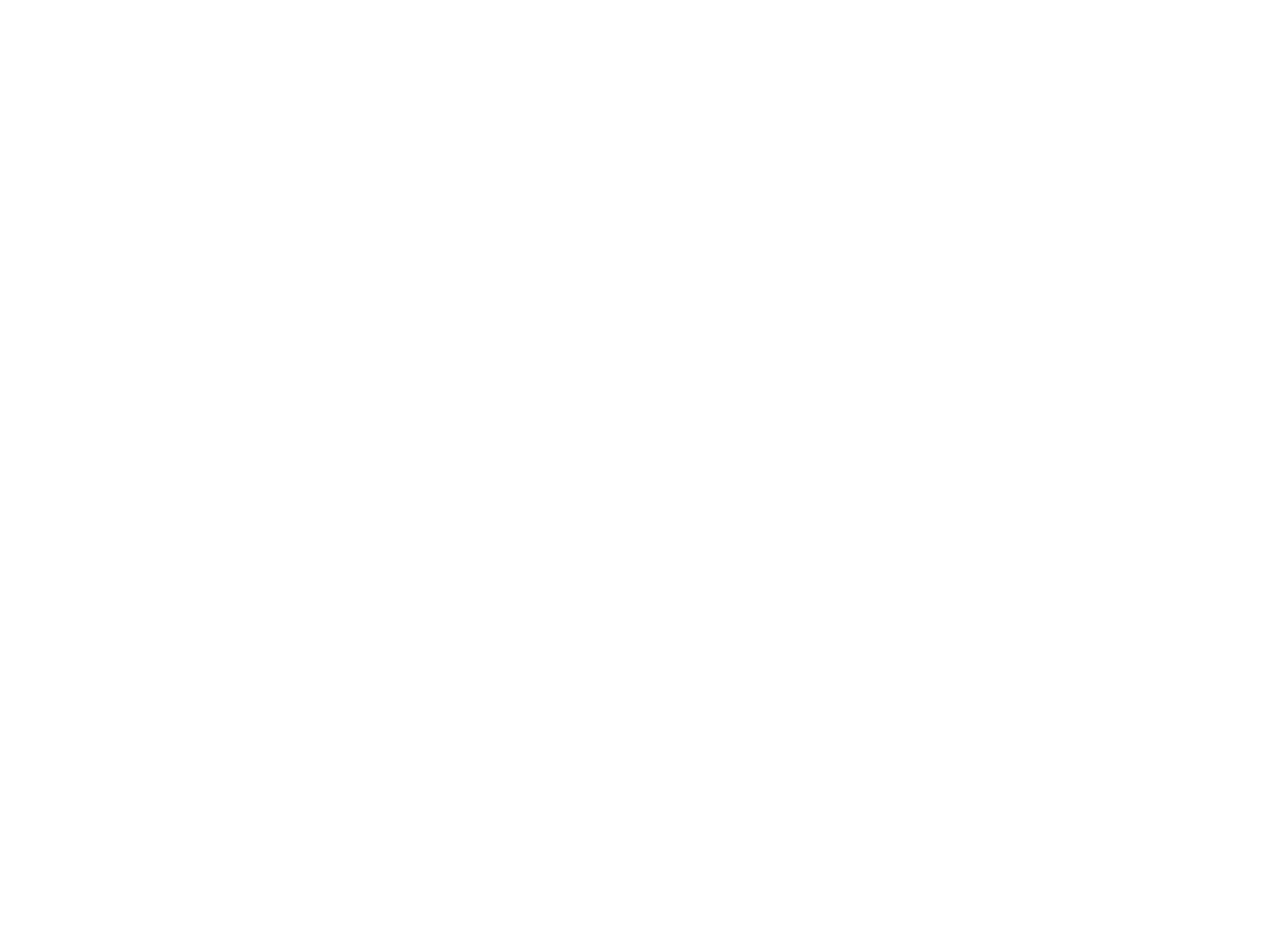
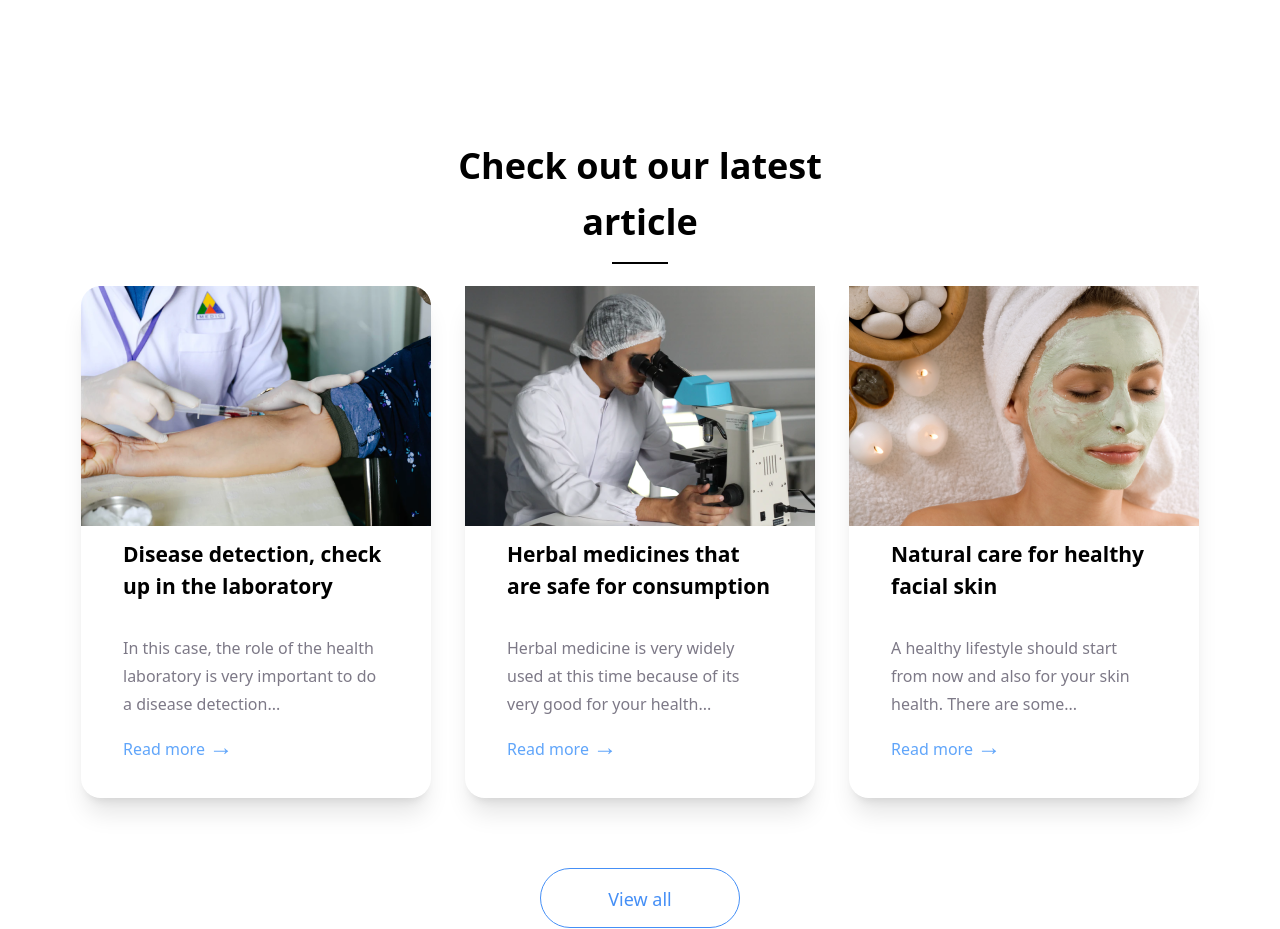
Before and after one commit to richardayikwei/Trafalgar-react, a React (Vite) app: page / in a window 1280 px wide. Shown: the part 4220-5149 px from the top of the page. Before the commit the page ends 4151 px from the top, so only its background shows below. Built offline with nearby package versions, Linux system fonts and the light colour scheme.

Commit message:
articles table view edit

```diff
--- a/src/App.tsx
+++ b/src/App.tsx
@@ -95,8 +95,8 @@
         />
       ))}
       <Profile />
-      {/* <section className="md:mt-[216px] container mx-auto">
-        <div className="mx-auto text-center flex flex-col md:w-[462px] md:h-[84px] mt-24">
+      <section className="md:mt-[216px] container mx-auto">
+        <div className="mx-auto text-center flex flex-col max-w-[462px] md:h-[84px] mt-24">
           <h1 className="text-[36px] font-bold leading-[56px]">
             Check out our latest article
           </h1>
@@ -105,7 +105,7 @@
             <p className="border-b-2 w-[56px] border-black"></p>
           </div>
         </div>
-        <div className=" flex flex-col mt-16  md:w-[1118px] md:h-[512px]  container mx-auto">
+        <div className=" flex flex-col mt-16  max-w-[1118px] md:h-[512px]  container mx-auto">
           <div className="md:grid md:grid-cols-3 md:gap-x-[34px]">
             {articles.map((article, idx) => (
               <ArticleCard key={idx} article={article}>
@@ -115,7 +115,7 @@
           </div>
         </div>
         <Button btntext="View all" position="justify-center" />
-      </section> */}
+      </section>
       {/* <Footer /> */}
     </>
   );
--- a/src/components/ArticleCard.tsx
+++ b/src/components/ArticleCard.tsx
@@ -7,19 +7,19 @@
 
 const SectionFour = ({article, children}: ArticleCardProps) => {
   return (
-    <div className="flex flex-col md:w-[350px] md:h-[512px] md:border-transparent md:shadow-xl rounded-[20px] mb-10 ">
+    <div className="flex flex-col max-w-[350px] md:h-[512px] md:border-transparent md:shadow-xl rounded-[20px] mb-10 ">
       <img
         src={article.image}
         alt={article.alt}
         className="md:w-[350px] md:h-[240px]"
       />
-      <div className=" mt-[12px] space-y-[12px] j flex flex-col md:mx-auto ml-2">
+      <div className=" mt-[12px] space-y-[12px] flex flex-col md:mx-auto ml-2">
 
-        <h1 className="h-[64px] w-[266px] text-[21px] font-bold leading-[32px]">
+        <h1 className="h-[64px] max-w-[266px] text-[21px] font-bold leading-[32px] md:mb-5">
           {article.title}
         </h1>
 
-        <p className="w-[266px] h-[84px] text-[16px] leading-[28px] font-[300] text-[#7D7987]">
+        <p className="max-w-[266px] h-[84px] text-[16px] leading-[28px] font-[300] text-[#7D7987]">
           {article.text}
         </p>
 
--- a/src/components/Profile.tsx
+++ b/src/components/Profile.tsx
@@ -40,7 +40,7 @@
         className="container items-center mx-auto flex flex-col mt-[251px] max-w-[1219.58px] md:h-[502px] bg-no-repeat bg-left"
         // style={{ backgroundImage: `url(${assets.bgimages.element})` }}
       >
-        <div className="bg-gradient-to-b from-[#67C3F3] to-[#5A98F2] rounded-[24px] md::w-[768px] lg:w-[1120px] md:h-[425px]">
+        <div className="bg-gradient-to-b from-[#67C3F3] to-[#5A98F2] rounded-[24px] md:w-[768px] lg:w-[1024px] md:h-[425px]">
           <div
             className="flex justify-center bg-no-repeat bg-right-top"
             // style={{ backgroundImage: `url(${assets.bgimages.element})` }}
```
